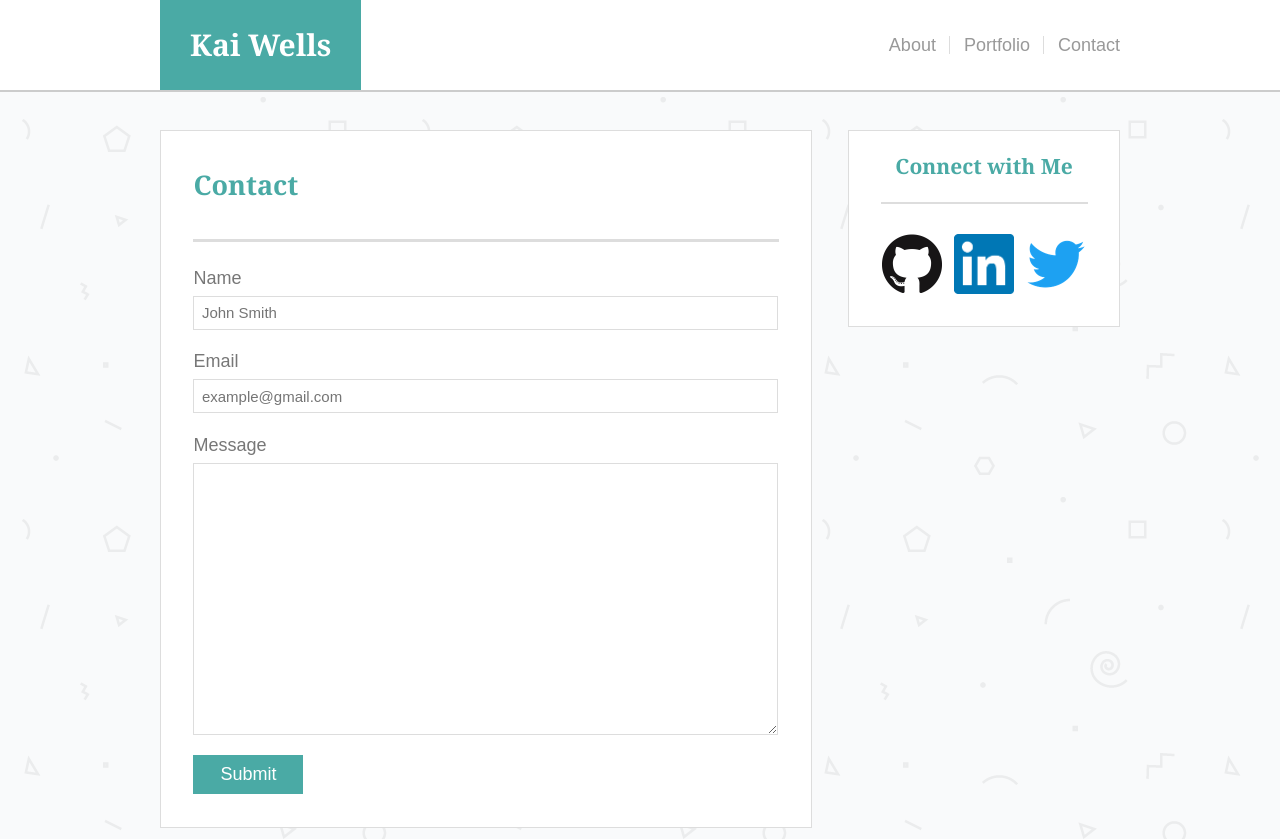
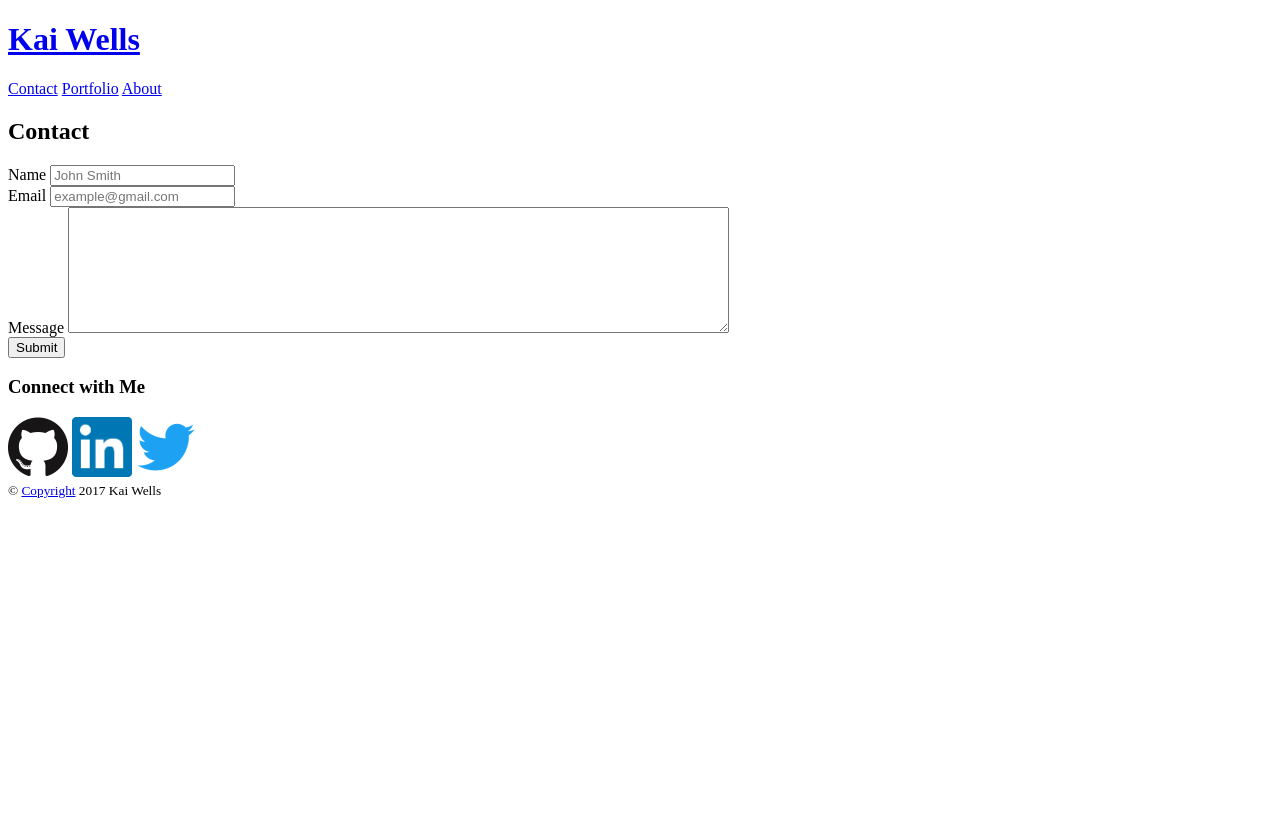
Before and after one commit to quells/ucsd0725-Bootstrap-Portfolio, a plain HTML site: page contact.html in a window 1280 px wide. Shown: the top 839 px of the page. After the commit the page ends 800 px from the top, so only its background shows below. Drawn offline with Linux system fonts and the light colour scheme.

Commit message:
Remove CSS

```diff
--- a/assets/css/reset.css
+++ /dev/null
@@ -1,12 +0,0 @@
-/* http://meyerweb.com/eric/tools/css/reset/
-   v2.0 | 20110126
-   License: none (public domain)
-*/
-
-html, body, div, span, applet, object, iframe, h1, h2, h3, h4, h5, h6, p, blockquote, pre, a, abbr, acronym, address, big, cite, code, del, dfn, em, img, ins, kbd, q, s, samp, small, strike, strong, sub, sup, tt, var, b, u, i, center, dl, dt, dd, ol, ul, li, fieldset, form, label, legend, table, caption, tbody, tfoot, thead, tr, th, td, article, aside, canvas, details, embed, figure, figcaption, footer, header, hgroup, menu, nav, output, ruby, section, summary, time, mark, audio, video { margin: 0; padding: 0; border: 0; font-size: 100%; font: inherit; vertical-align: baseline; }
-article, aside, details, figcaption, figure, footer, header, hgroup, menu, nav, section { display: block; }
-body { line-height: 1; }
-ol, ul { list-style: none; }
-blockquote, q { quotes: none; }
-blockquote:before, blockquote:after, q:before, q:after { content: ''; content: none; }
-table { border-collapse: collapse; border-spacing: 0; }
--- a/assets/css/style.css
+++ /dev/null
@@ -1,242 +0,0 @@
-/*
-Using flex box example from https://css-tricks.com/couple-takes-sticky-footer/
-*/
-
-html, body {
-	height: 100%;
-}
-
-body {
-	font-family: Arial, 'Helvetica Neue', Helvetica, sans-serif;
-	font-size: 15px;
-	text-align: center;
-	background: #eee url("../images/geometry2.png") repeat fixed;
-	color: #777;
-	display: flex;
-	flex-direction: column;
-}
-
-h1, h2, h3, h4, h5, h6 {
-	font-family: Georgia, Times, 'Times New Roman', serif;
-	color: #4aaaa5; /* Teal */
-}
-
-.wrapper {
-	margin: 0 auto;
-	width: 960px;
-	text-align: left;
-	clear: both;
-	overflow: auto;
-}
-
-.clear { clear: both; }
-
-header {
-	border-bottom: 2px solid #ccc;
-	background: #fff;
-}
-
-h1 {
-	background-color: #4aaaa5; /* Teal */
-	font-weight: bold;
-	float: left;
-	display: inline-block;
-}
-
-header h1 a,
-header h1 a:visited,
-header h1 a:hover,
-header h1 a:active {
-	color: #fff;
-	text-decoration: none;
-	padding: 1em;
-	font-size: 2em;
-	display: inline-block;
-}
-
-header * span {
-	font-size: 1.2em;
-	padding: 0 0.75em;
-	float: right;
-	border-right: 1px solid #ddd;
-	margin: 2em auto;
-	bottom: 0;
-}
-
-header * span:first-of-type {
-	padding-right: 0;
-	border-right: 0;
-}
-
-header * span a,
-header * span a:visited,
-header * span a:hover,
-header * span a:active {
-	text-decoration: none;
-	color: #999;
-}
-
-header * span a:hover,
-header * span a:active {
-	border-bottom: 1px solid #777;
-}
-
-#content {
-	flex: 1 0 auto; /* For sticky footer */
-}
-
-#content section,
-#content aside {
-	background: #fff;
-	border: 1px solid #ddd;
-}
-
-#content section {
-	width: 650px;
-	float: left;
-	margin-top: 2.5em;
-	padding-bottom: 2.16em;
-}
-
-#content section h2 {
-	font-size: 1.8em;
-	font-weight: bold;
-	padding: 1.5em 0;
-	margin: 0 1.2em;
-	border-bottom: 3px solid #ddd;
-}
-
-#content section p {
-	font-size: 1.2em;
-	line-height: 1.2;
-	margin: 1.8em 1.8em 0;
-}
-
-#content section p img {
-	float: left;
-	margin: 0 1em 1em 0;
-}
-
-#contact-form {
-	margin: 1.8em 2.16em 0;
-}
-
-#contact-form span,
-#contact-form button {
-	font-size: 1.2em;
-}
-
-#contact-form input,
-#contact-form textarea {
-	border: 1px solid #ddd;
-}
-
-#contact-form span {
-	display: block;
-	margin-bottom: 0.5em;
-}
-
-#contact-form input {
-	margin-bottom: 1.5em;
-	width: 568px;
-	padding: 0.5em;
-	font-size: 1em;
-}
-
-#contact-form textarea {
-	width: 579px;
-	min-height: 20em;
-}
-
-#contact-form button {
-	background: #4aaaa5; /* Teal */
-	border: 0;
-	color: #fff;
-	padding: 0.5em 1.5em;
-	margin-top: 1em;
-}
-
-#portfolio-projects li {
-	width: 276px;
-	height: 210px;
-	float: left;
-	display: inline-block;
-	margin: 1.8em 0 0 2.16em;
-	position: relative;
-}
-
-#portfolio-projects li a {
-	width: 100%;
-	height: 100%;
-	display: block;
-	text-decoration: none;
-}
-
-#portfolio-projects li a,
-#portfolio-projects li a:visited,
-#portfolio-projects li a:hover,
-#portfolio-projects li a:active {
-	font-family: Georgia, Times, "Times New Roman", serif;
-	font-size: 1.2em;
-	color: white;
-}
-
-#portfolio-projects li a span {
-	text-align: center;
-	position: absolute;
-	display: block;
-	bottom: 10px;
-	width: 100%;
-	padding: 1em 0;
-	background: #4aaaa5; /* Teal */
-	background: rgba(74, 170, 165, 0.9)
-}
-
-#portfolio-projects li a:hover span {
-	background: #4aaaa5; /* Teal */
-	background: rgba(74, 170, 165, 1)
-}
-
-#content aside {
-	width: 270px;
-	float: right;
-	text-align: center;
-	margin-top: 2.5em;
-}
-
-#content aside h3 {
-	font-size: 1.4em;
-	font-weight: bold;
-	padding: 1.2em 0;
-	margin: 0 1.5em;
-	border-bottom: 2px solid #ddd;
-}
-
-#content aside a,
-#content aside a:visited,
-#content aside a:hover,
-#content aside a:active {
-	text-decoration: none;
-}
-
-#content aside img {
-	margin: 2em 0.25em;
-}
-
-footer {
-	background-color: #666;
-	border-top: 8px solid #4aaaa5; /* Teal */
-	margin-top: 2.5em;
-	padding: 2.5em 0;
-	text-align: center;
-}
-
-footer small {
-	font-size: 0.8em;
-	color: #ddd;
-}
-
-footer small a,
-footer small a:visited {
-	color: #ddd;
-}
--- a/contact.html
+++ b/contact.html
@@ -2,9 +2,7 @@
 <html>
 	<head>
 		<meta charset="utf-8">
-		<link rel="stylesheet" href="assets/css/reset.css">
-		<link rel="stylesheet" href="assets/css/style.css">
-		<title>About Kai Wells</title>
+		<title>Contact Kai Wells</title>
 	</head>
 	<body>
 		<header>
```
Also changed, not shown: index.html (+1 -2 lines), portfolio.html (+1 -3 lines).
